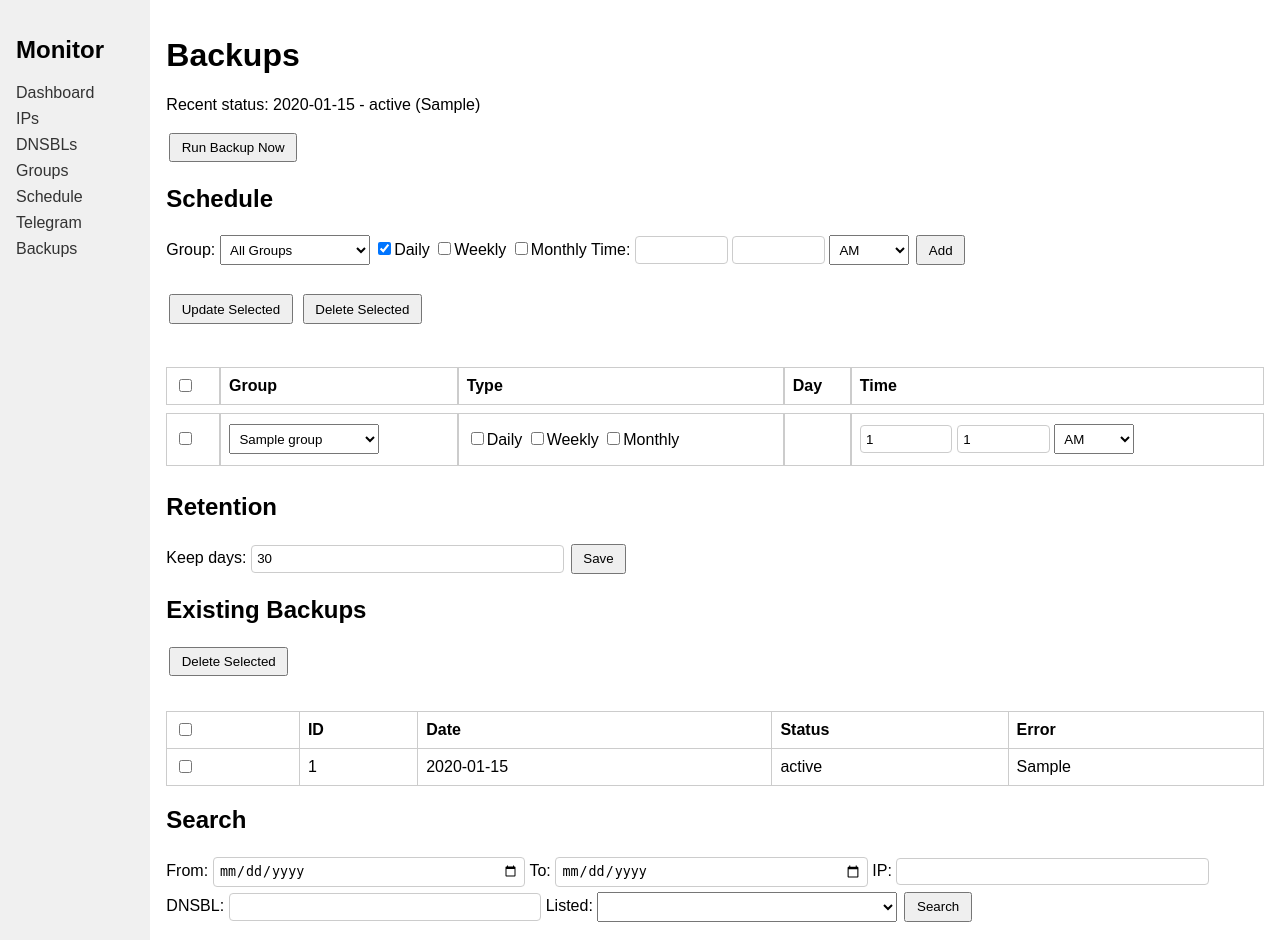
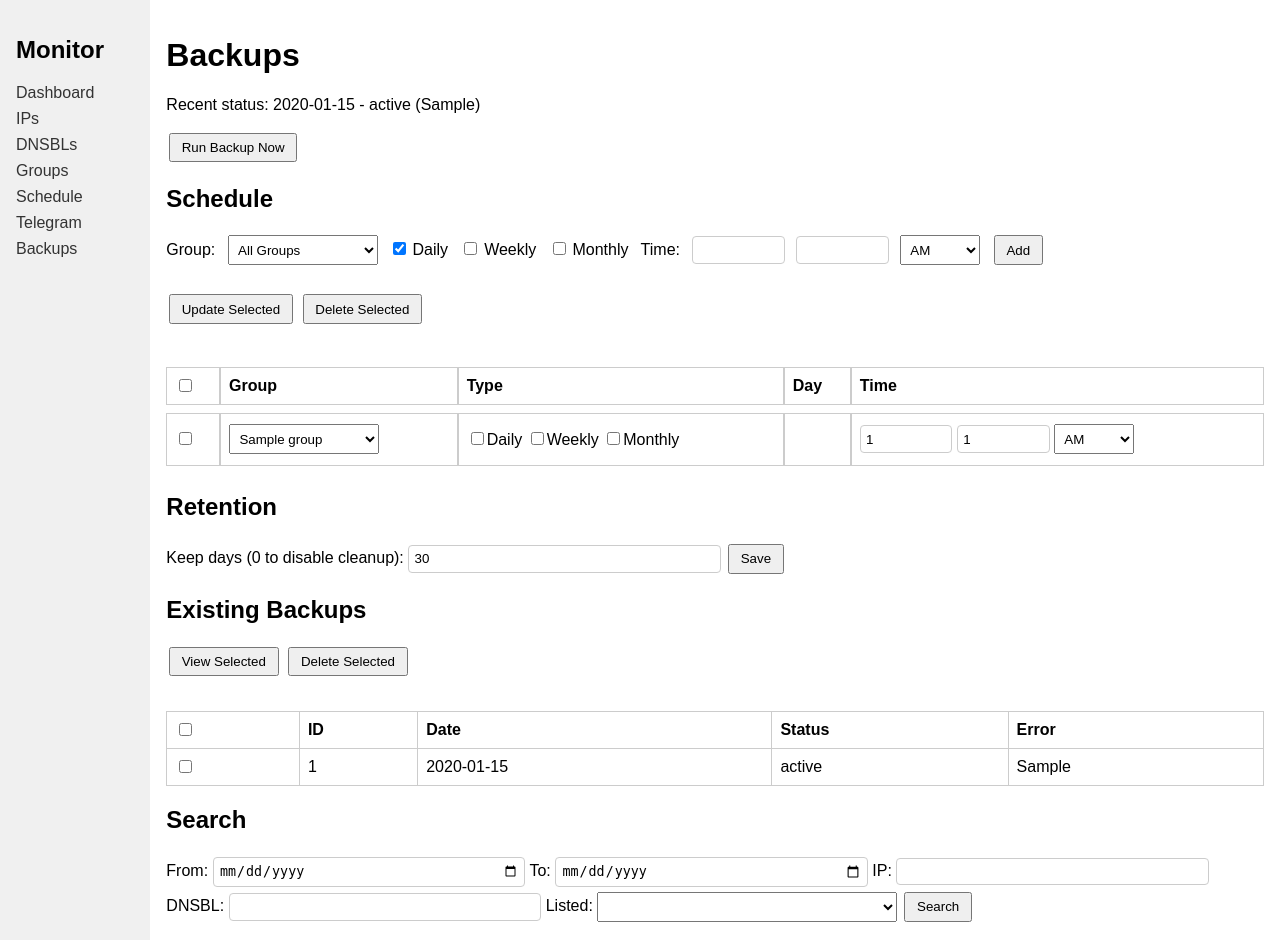
Before and after one commit to Lavine12/Bash, a Flask app: page /backups in a window 1280 px wide. Run offline with Flask 3, Linux system fonts and the light colour scheme; data comes from the database, SQL or seed files in the repository; tables that the repository leaves empty hold one stand-in row (values such as "Sample post").

Commit message:
Improve backup UI

```diff
--- a/blacklist_monitor/app.py
+++ b/blacklist_monitor/app.py
@@ -631,7 +631,13 @@ def backups_view():
     if request.method == 'POST':
         action = request.form.get('action', '')
         if action == 'create':
-            create_backup()
+            bid = create_backup()
+            return redirect(url_for('backups_view', view=bid or ''))
+        elif action == 'view':
+            ids = request.form.getlist('backup_id')
+            if ids:
+                return redirect(url_for('backups_view', view=ids[0]))
+            return redirect(url_for('backups_view'))
         elif action == 'delete':
             ids = request.form.getlist('backup_id')
             with sqlite3.connect(DB_PATH, timeout=DB_TIMEOUT) as conn:
@@ -765,7 +771,10 @@ def backups_view():
                 'date_value': date_val,
             }
     results = None
-    if request.args:
+    view_id = request.args.get('view')
+    if view_id:
+        results = get_backup_results(view_id)
+    elif request.args:
         q = '''SELECT b.created_at, ip_addresses.ip, dnsbls.domain, r.listed, r.checked_at
                 FROM backup_check_results r
                 JOIN backups b ON b.id=r.backup_id
@@ -820,6 +829,18 @@ def cleanup_old_backups():
             c.execute('DELETE FROM backups WHERE id=?', (bid,))
         conn.commit()
 
+def get_backup_results(bid):
+    with sqlite3.connect(DB_PATH, timeout=DB_TIMEOUT) as conn:
+        c = conn.cursor()
+        return c.execute('''SELECT b.created_at, ip_addresses.ip, dnsbls.domain,
+                                   r.listed, r.checked_at
+                            FROM backup_check_results r
+                            JOIN backups b ON b.id=r.backup_id
+                            JOIN ip_addresses ON ip_addresses.id=r.ip_id
+                            JOIN dnsbls ON dnsbls.id=r.dnsbl_id
+                            WHERE b.id=?
+                            ORDER BY r.checked_at DESC''', (bid,)).fetchall()
+
 
 def create_backup():
     timestamp = datetime.datetime.now().strftime('%Y-%m-%d %H:%M:%S')
@@ -843,6 +864,7 @@ def create_backup():
                 c.execute('UPDATE backups SET status=?, error=? WHERE id=?', ('failed', str(e), bid))
             conn.commit()
     cleanup_old_backups()
+    return bid
 
 
 def schedule_backup_jobs():
--- a/blacklist_monitor/static/style.css
+++ b/blacklist_monitor/static/style.css
@@ -113,3 +113,20 @@ button, input[type="submit"] {
     padding: 0.4em;
     margin: 0.2em 0;
 }
+
+/* wider date selector for schedule calendar */
+.date-input {
+    width: 180px;
+}
+
+/* shorter day dropdown */
+.day-select {
+    width: 120px;
+}
+
+/* spacing for add schedule row */
+#schedule-form label,
+#schedule-form input,
+#schedule-form select {
+    margin-right: 0.5em;
+}
--- a/blacklist_monitor/templates/backups.html
+++ b/blacklist_monitor/templates/backups.html
@@ -30,7 +30,7 @@
     <label><input type="checkbox" id="schedule-weekly" onclick="selectType('schedule','weekly')" {% if edit_schedule and edit_schedule.type=='weekly' %}checked{% endif %}>Weekly</label>
     <label><input type="checkbox" id="schedule-monthly" onclick="selectType('schedule','monthly')" {% if edit_schedule and edit_schedule.type=='monthly' %}checked{% endif %}>Monthly</label>
     <span id="schedule-day-weekly">
-        <select name="day" class="wide-select">
+        <select name="day" class="day-select">
             <option value="mon" {% if edit_schedule and edit_schedule.type=='weekly' and edit_schedule.day=='mon' %}selected{% endif %}>Mon</option>
             <option value="tue" {% if edit_schedule and edit_schedule.type=='weekly' and edit_schedule.day=='tue' %}selected{% endif %}>Tue</option>
             <option value="wed" {% if edit_schedule and edit_schedule.type=='weekly' and edit_schedule.day=='wed' %}selected{% endif %}>Wed</option>
@@ -41,7 +41,7 @@
         </select>
     </span>
     <span id="schedule-day-monthly">
-        <input type="date" name="day" class="telegram-time-input" {% if edit_schedule and edit_schedule.type=='monthly' %}value="{{ edit_schedule.date_value }}"{% endif %}>
+        <input type="date" name="day" class="telegram-time-input date-input" {% if edit_schedule and edit_schedule.type=='monthly' %}value="{{ edit_schedule.date_value }}"{% endif %}>
     </span>
     <label>Time:</label>
     <input type="number" name="hour" min="1" max="12" class="telegram-time-input" {% if edit_schedule %}value="{{ edit_schedule.hour }}"{% endif %}>
@@ -85,7 +85,7 @@
             </td>
             <td>
                 <span id="row-{{ s.id }}-day-weekly">
-                    <select name="day_{{ s.id }}" class="wide-select">
+                    <select name="day_{{ s.id }}" class="day-select">
                         <option value="mon" {% if s.type=='weekly' and s.day=='mon' %}selected{% endif %}>Mon</option>
                         <option value="tue" {% if s.type=='weekly' and s.day=='tue' %}selected{% endif %}>Tue</option>
                         <option value="wed" {% if s.type=='weekly' and s.day=='wed' %}selected{% endif %}>Wed</option>
@@ -96,7 +96,7 @@
                     </select>
                 </span>
                 <span id="row-{{ s.id }}-day-monthly">
-                    <input type="date" name="day_{{ s.id }}" class="telegram-time-input" {% if s.type=='monthly' and s.day %}value="{{ '2000-01-' + '%02d'|format(s.day|int) }}"{% endif %}>
+                    <input type="date" name="day_{{ s.id }}" class="telegram-time-input date-input" {% if s.type=='monthly' and s.day %}value="{{ '2000-01-' + '%02d'|format(s.day|int) }}"{% endif %}>
                 </span>
             </td>
             <td>
@@ -114,15 +114,15 @@
 <h2>Retention</h2>
 <form method="post">
     <input type="hidden" name="action" value="retention">
-    <label>Keep days:</label>
+    <label>Keep days (0 to disable cleanup):</label>
     <input type="number" name="days" value="{{ retention_days }}" min="0" class="telegram-input">
     <input type="submit" value="Save">
 </form>
 <h2>Existing Backups</h2>
 <form method="post">
-    <input type="hidden" name="action" value="delete">
     <div class="action-buttons">
-        <button type="submit">Delete Selected</button>
+        <button type="submit" name="action" value="view">View Selected</button>
+        <button type="submit" name="action" value="delete">Delete Selected</button>
     </div>
     <table>
         <tr><th><input type="checkbox" onclick="toggleAll(this)"></th><th>ID</th><th>Date</th><th>Status</th><th>Error</th></tr>
```
